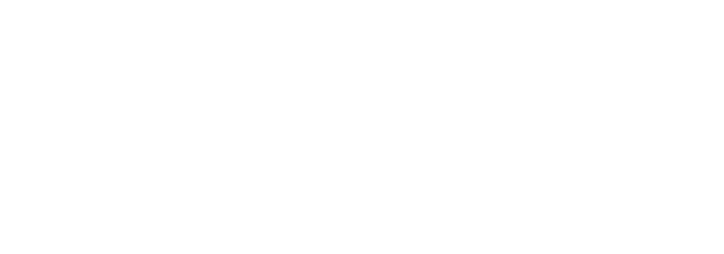
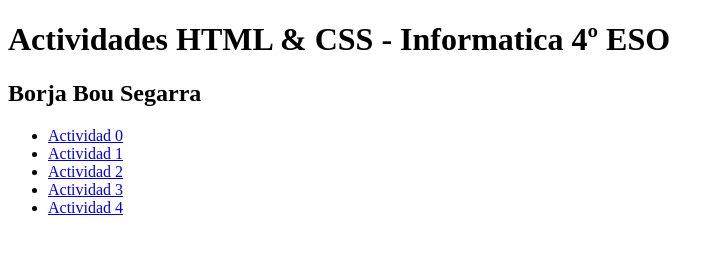
Before and after one commit to Borjabou/bbousega.github.io, a plain HTML site: page index.html in a window 1280 px wide. Shown: the whole page, without its empty margins (0-724 px from the left). Drawn offline with Linux system fonts and the light colour scheme.

Commit message:
Add files via upload

```diff
--- a/index.html
+++ b/index.html
@@ -5,8 +5,13 @@
     <title></title>
   </head>
   <body>
-    <header></header>
-    <main></main>
-    <footer></footer>
+  <h1> Actividades HTML & CSS - Informatica 4º ESO </h1>
+  <h2> Borja Bou Segarra </h2>
+    <ul>
+    <li><a href="https://borjabou.github.io/tema1-act0/"> Actividad 0 </a></li>
+    <li><a href="https://borjabou.github.io/tema1-actividad-1/" >Actividad 1 </a></li>
+    <li><a href="https://borjabou.github.io/tema1-actividad-2/" >Actividad 2 </a></li>
+    <li><a href="https://borjabou.github.io/tema1-actividad3/">Actividad 3 </a></li>
+    <li><a href="https://borjabou.github.io/tema1-actividad-4/">Actividad 4 </a></li>
   </body>
 </html>
```
